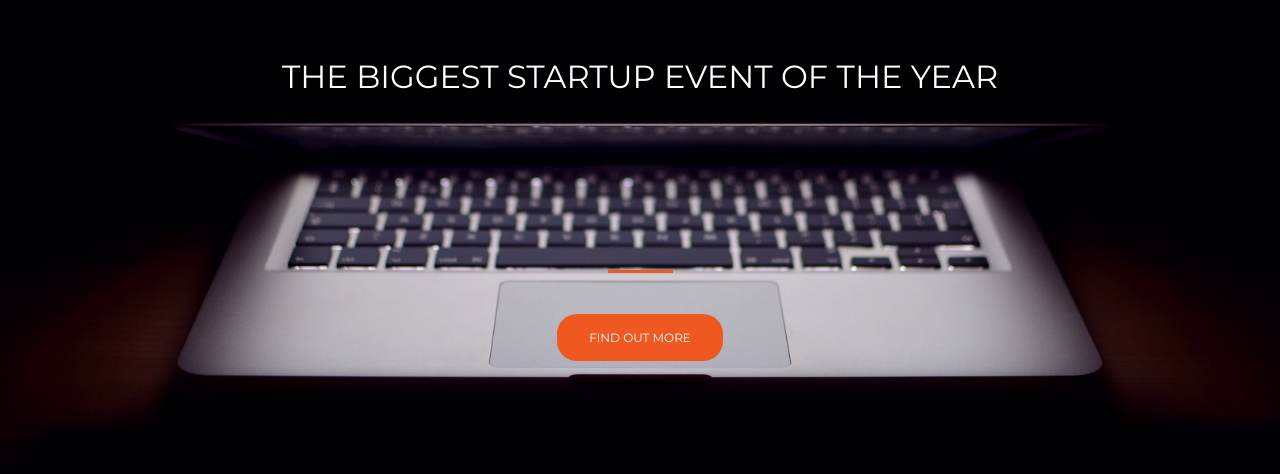
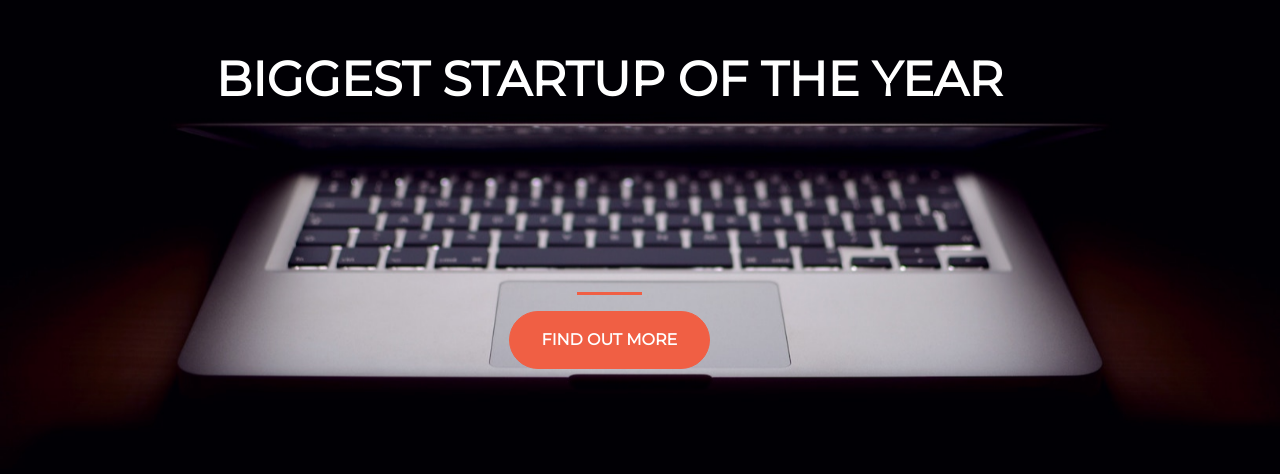
Before and after one commit to damienc88/damienc88.github.io, a plain HTML site: page index.html in a window 1280 px wide. Shown: the part 190-664 px from the top of the page. Drawn offline with nearby package versions, Linux system fonts and the light colour scheme.

Commit message:
Uploading Website

```diff
--- a/index.html
+++ b/index.html
@@ -2,24 +2,33 @@
 <html>
   <head>
     <title>Startup</title>
+    <!-- Required meta tags -->
+    <meta charset="utf-8">
+    <meta name="viewport" content="width=device-width, initial-scale=1, shrink-to-fit=no">
 
     <!-- Google Fonts -->
     <link href="https://fonts.googleapis.com/css?family=Montserrat" rel="stylesheet">
 
     <!-- Bootstrap CSS from a CDN. This way you don't have to include the bootstrap file yourself -->
-    <link rel="stylesheet" href="https://maxcdn.bootstrapcdn.com/bootstrap/4.0.0-alpha.6/css/bootstrap.min.css" integrity="sha384-rwoIResjU2yc3z8GV/NPeZWAv56rSmLldC3R/AZzGRnGxQQKnKkoFVhFQhNUwEyJ" crossorigin="anonymous">
+    <link rel="stylesheet" href="https://stackpath.bootstrapcdn.com/bootstrap/4.3.1/css/bootstrap.min.css" integrity="sha384-ggOyR0iXCbMQv3Xipma34MD+dH/1fQ784/j6cY/iJTQUOhcWr7x9JvoRxT2MZw1T" crossorigin="anonymous">
 
     <!-- Your own stylesheet -->
     <link rel="stylesheet" type="text/css" href="style.css">
   </head>
   <body>
-    <header class="damiencontainer">
-      <div>
-        <h1 id="headline"> THE BIGGEST STARTUP EVENT OF THE YEAR</h1>
-        <hr>
-        <a class="btn btn-primary" href="https://gmail.us3.list-manage.com/subscribe/post?u=ce0a91c82eeee360bbcb87bb7&id=e17a4a7f55" role="button" target="_blank">FIND OUT MORE
-        </a>
+    <div class="container d-flex align-items-center h-100">
+      <div class="row">
+        <header class="text-center col-12">
+          <h1 class="text-uppercase"><strong> biggest startup of the year </strong></h1>
+        </header>
+        <div class="buffer col-12"></div>
+        <section class="text-center col-12">
+          <hr>
+          <a href="https://www.freecodecamp.org/news/an-animated-guide-to-flexbox-d280cf6afc35/">
+          <button class="btn btn-primary btn-xl text-uppercase"> Find Out More </button>
+          </a>
+        </section>
       </div>
-    </header>
+    </div>
   </body>
 </html>
--- a/style.css
+++ b/style.css
@@ -2,47 +2,48 @@ body,
 html {
   width: 100%;
   height: 100%;
+  font-family: 'Montserrat', sans-serif;
+  /* this is a code from CSS-tricks */
+  background: url(header.jpg) no-repeat center center fixed;
+  -webkit-background-size: cover;
+  -moz-background-size: cover;
+  -o-background-size: cover;
+  background-size: cover;
 }
 
-body {
-  font-family: 'Montserrat', sans-serif;
+h1 {
+  font-size: 3rem;
+  color: #ffffff;
 }
 
-.damiencontainer {
-	background-position: center;
-	background-image: url("header.jpg");
-	background-size: cover;
-  height: 100%;
-  text-align: center;
-  justify-content: center;
-  flex-direction: column;
-  color: white;
-  display: flex;
+hr{
+  border-color: #F05F44;
+  border-width: 3px;
+  max-width: 65px;
 }
 
-hr {
-  width: 65px;
-  border-width: 3px;
-  border-color: #EF5820;
-  margin-top: 175px;
+.buffer{
+  height: 10rem;
 }
 
-#headline {
-  font-size: 2em;
-  margin: 0px 20px;
+.btn {
+  /* font-weight: 700;
+  border-radius: 300px; */
 }
 
-.btn-primary {
-  font-size: 0.75em;
-  background-color:#EF5820;
-  color:white;
-  border:none;
-  padding:1rem 2rem;
-  border-radius: 20px;
-  margin-top: 25px;
+.btn-primary{
+  font-weight: 700;
+  border-radius: 300px;
+  background-color: #f05f44;
+  border-color: #f05f44;
 }
 
-.btn-primary:hover {
-	background-color:#9A2A00;
-    transition: .5s ease-in-out;
+.btn-primary:hover{
+  background-color: #ee4b08;
+  border-color: #ee4b08;
+  border-width: 4px;
 }
+
+.btn-xl {
+  padding: 1rem 2rem;
+}
```
